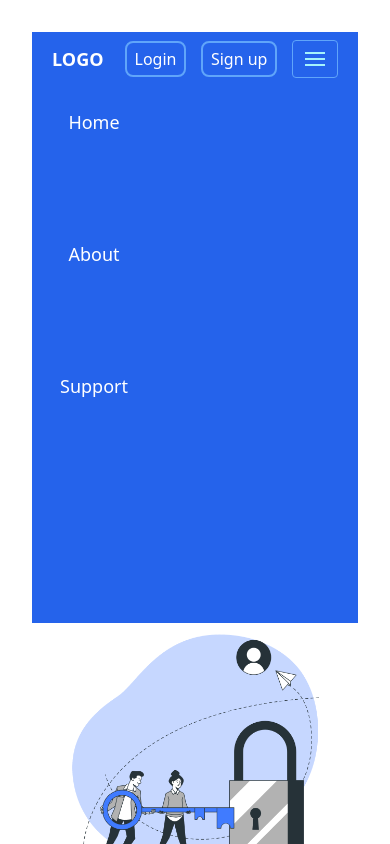
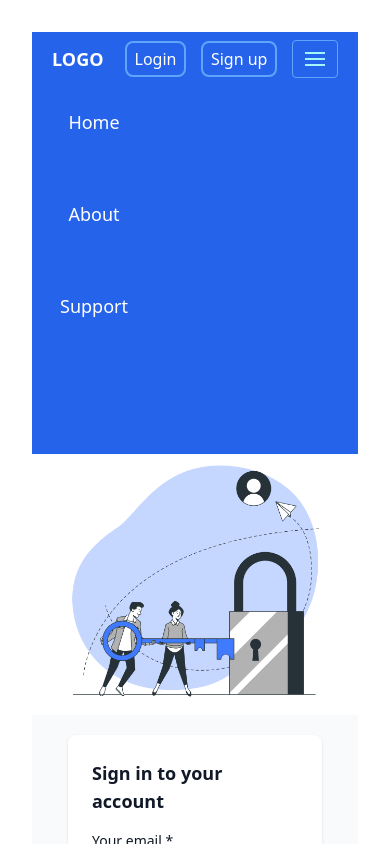
Before and after one commit to HebaAli48/ReactFirbaseTask, a React (Vite) app: page /sign-in in a window 390 px wide. Both pictures are taken after a click on the button 314 px from the left and 59 px from the top of the page. Shown: the top 844 px of the page. Built offline with nearby package versions, Linux system fonts and the light colour scheme.

Commit message:
edited in drawer hight

```diff
--- a/src/components/layout/Header.jsx
+++ b/src/components/layout/Header.jsx
@@ -39,7 +39,7 @@ const Header = () => {
   return (
     <nav
       className={`bg-blue-600 text-[white] border-b border-blue-600    ${
-        isCollapsed ? "pb-3" : "  h-[70vh]"
+        isCollapsed ? "pb-3" : "  h-[50vh]"
       } pt-2 sm:pb-2 px-5 sm:px-10`}
     >
       <div className="flex justify-between sm:justify-normal items-center  relative">
@@ -51,7 +51,7 @@ const Header = () => {
         {/* collapse button  */}
         <button
           onClick={() => setIsCollapsed((prev) => !prev)}
-          className="block items-center px-3 py-2 border rounded text-cyan-200 border-blue-400 hover:border-slate-300 hover:text-white hover:border-white ms-2 sm:hidden order-9"
+          className="block items-center px-3 py-2 border rounded text-cyan-200 border-blue-400 hover:border-slate-300 hover:text-white  ms-2 sm:hidden order-9"
         >
           {Menu}
         </button>
@@ -60,9 +60,9 @@ const Header = () => {
         <div
           className={`${
             isCollapsed ? "hidden " : "  "
-          } absolute w-100 top-5 sm:block sm:relative py-10 pl-2 pr-2 sm:text-center sm:top-0 grow bg-inherit  `}
+          } absolute w-100  top-5 sm:block sm:relative py-10 pl-2 pr-2 sm:text-center sm:top-0 grow bg-inherit  `}
         >
-          <ul className="flex flex-col sm:flex-row justify-start sm:justify-center  gap-24 sm:gap-6  items-center w-4/5 m-auto text-lg">
+          <ul className="flex flex-col sm:flex-row justify-start sm:justify-center  gap-14 sm:gap-6  items-center w-4/5 m-auto text-lg">
             {headerData.map((data, index) => (
               <li className="pt-2 sm:pt-0 " key={index}>
                 <NavLink
```
